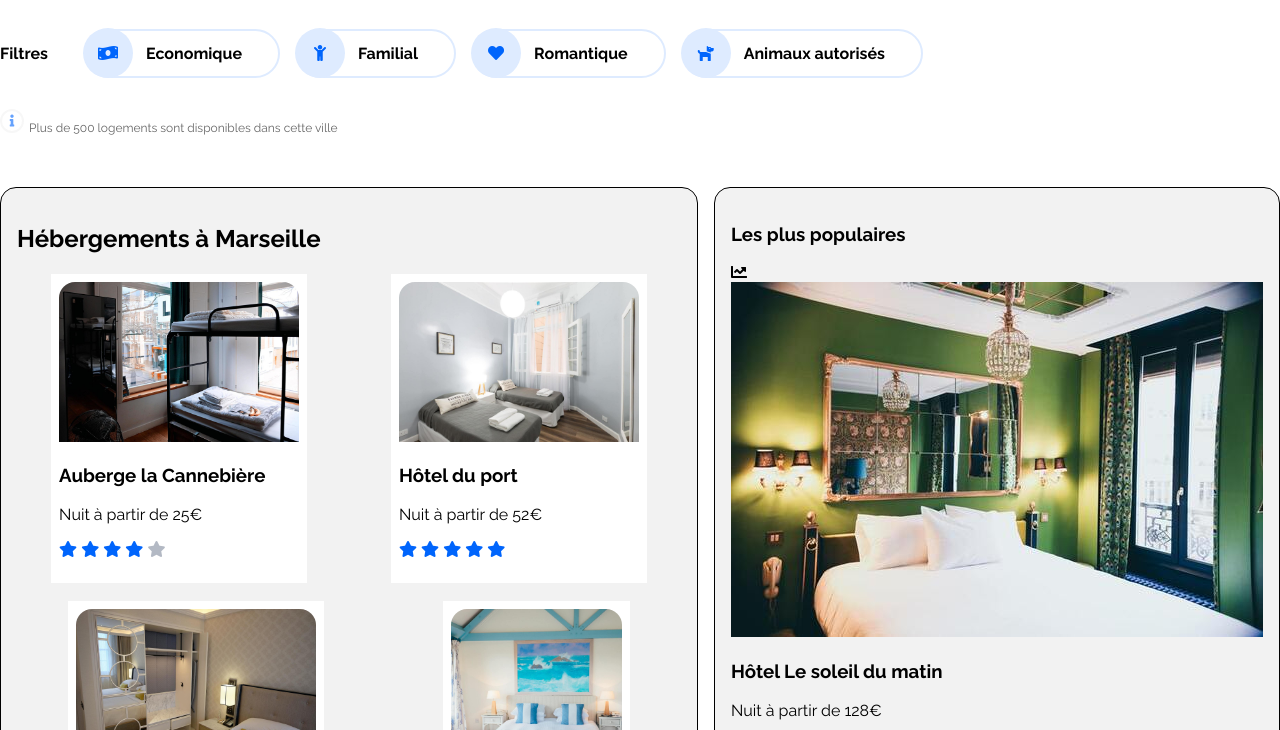
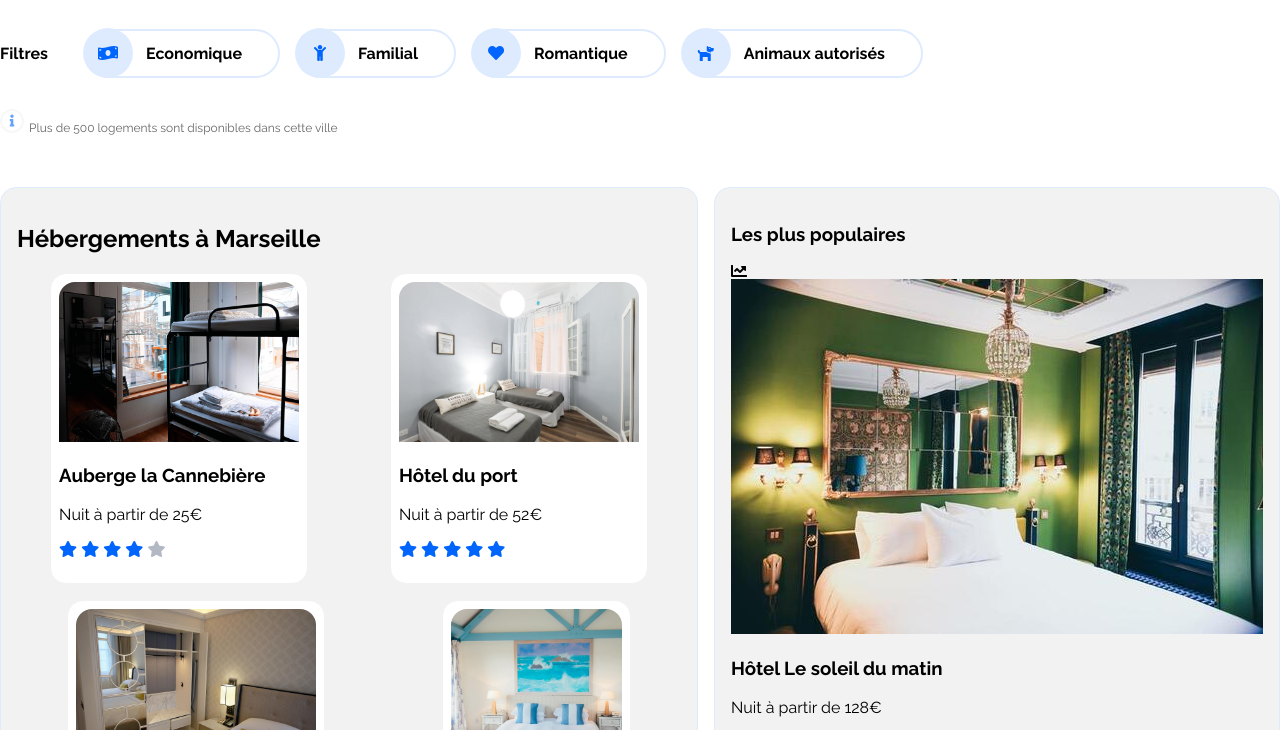
Before and after one commit to 100sue/P2_reservia, a plain HTML site: page index.html in a window 1280 px wide. Shown: the part 201-931 px from the top of the page. Drawn offline with Linux system fonts and the light colour scheme.

Commit message:
add main correction

```diff
--- a/style.css
+++ b/style.css
@@ -153,7 +153,7 @@ nav li:hover {
 
 /*Main*/
 
-/*hebergements*/
+     /*Block hebergements*/
 
 .liste-hebergements {
    display: flex;
@@ -161,7 +161,7 @@ nav li:hover {
 
 }
 .liste-hebergements > div {
-    border: solid 1px;
+    border: solid 1px #DEEBFF;
     background-color: #F2F2F2;
     padding: 1rem;
     border-radius: 1rem;
@@ -185,14 +185,12 @@ nav li:hover {
     flex-wrap: wrap;
     gap: 1rem;
     justify-content: space-around;
-    align-content: center;
-    box-sizing: border-box;
+    margin-bottom: 1rem;
+
 }
 .liste-appartements div {
-    border: solid 1px red;
+    border: solid 1px;
     flex-basis: 33%;
-
-
 
 }
 
@@ -211,6 +209,7 @@ nav li:hover {
     background-color:white;
     border: solid 1px #F2F2F2;
     padding: 0.5rem;
+    border-radius: 1rem;
 
 }
 .carte-appartement img {
@@ -218,7 +217,7 @@ nav li:hover {
     height: 10rem;
 }
 
-/*couleur des étoiles*/
+   /*couleur des étoiles*/
 
 .etoile {
     color:#0065FC ;
@@ -227,8 +226,15 @@ nav li:hover {
     color: #b3b9c4;
 }
 
+   /*Block populaires*/
+.liste-hebergements .populaires {
+    display: flex;
+    flex-direction: column;
 
-
+}
+.liste-hebergements .populaires div {
+    border: solid 1px #0065FC;
+}
 
 /*footer*/
 footer {
```
